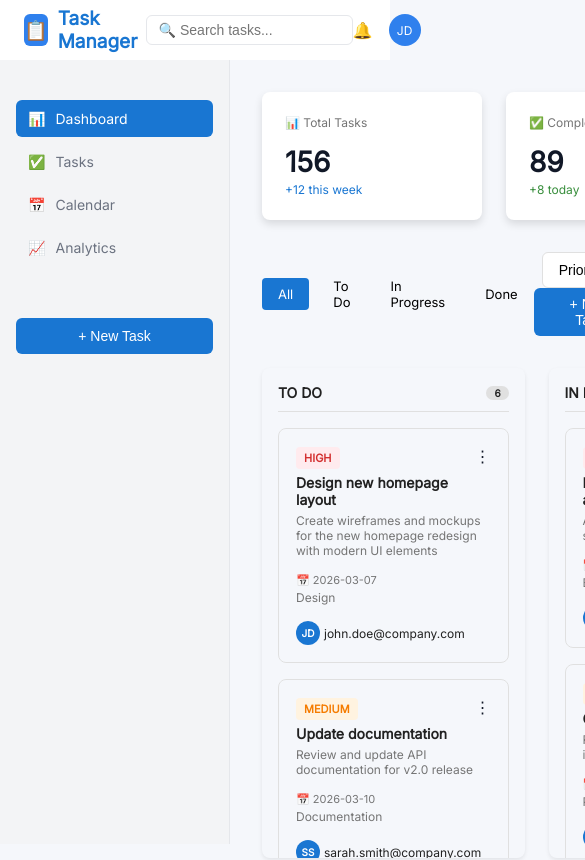
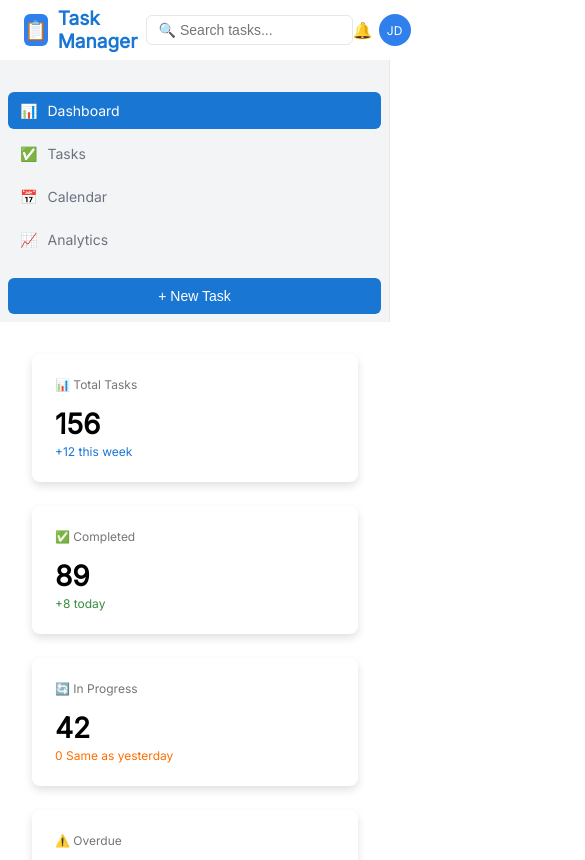
Before and after one commit to minaramsis1993/Luftborn, an Angular app: page /dashboard in a window 390 px wide. Shown: the top 860 px of the page, 585 px wide, since content can reach past the window. Built offline with nearby package versions, Linux system fonts and the light colour scheme.

Commit message:
feat: enhance responsive design and improve styling across various components

```diff
--- a/src/app/core/layout/filters-bar/filters-bar.scss
+++ b/src/app/core/layout/filters-bar/filters-bar.scss
@@ -3,19 +3,26 @@
   display: flex;
   justify-content: space-between;
   align-items: center;
+
+  @media screen and (max-width: 968px) {
+    flex-direction: column;
+    align-items: flex-start;
+    gap: 1rem;
+    margin: 1rem 0;
+  }
 }
 
 .tabs {
   display: flex;
   align-items: center;
-  gap: 8px;
+  gap: 0.5rem;
   .filter-item {
-    padding: 8px 16px;
-    border-radius: 4px;
+    padding: 0.5rem 1rem;
+    border-radius: 0.25rem;
     cursor: pointer;
     color: #000;
     font-weight: 400;
-    font-size: 13px;
+    font-size: 0.8125rem;
     transition: background 0.2s;
 
     &.active {
@@ -33,16 +40,16 @@
   background: #1976d2;
   color: white;
   border: none;
-  padding: 8px 22px;
-  border-radius: 6px;
-  font-size: 14px;
+  padding: 0.5rem 1.375rem;
+  border-radius: 0.375rem;
+  font-size: 0.875rem;
   cursor: pointer;
 }
 
 select {
   margin: 0 0.5rem;
-  padding: 8px 12px;
-  border-radius: 6px;
+  padding: 0.5rem 1rem;
+  border-radius: 0.375rem;
   border: 1px solid #e0e0e0;
   background-color: #fff;
   font-weight: 400;
@@ -53,4 +60,8 @@ select {
     outline: none;
     border-color: #1e90ff;
   }
+
+  @media screen and (max-width: 968px) {
+    margin-left: 0;
+  }
 }
--- a/src/app/core/layout/manage-task/manage-task.scss
+++ b/src/app/core/layout/manage-task/manage-task.scss
@@ -1,22 +1,22 @@
 .input-field {
-  width: 300px;
-  padding: 6px 12px;
+  width: 18.75rem;
+  padding: 0.375rem 0.75rem;
   border: 1px solid #e5e7eb;
-  border-radius: 6px;
-  font-size: 14px;
+  border-radius: 0.375rem;
+  font-size: 0.875rem;
 }
 
 .manage-task-wrapper {
   padding: 1rem;
   display: flex;
   flex-direction: column;
-  gap: 16px;
+  gap: 1rem;
 }
 
 .close-btn {
   position: absolute;
-  top: 8px;
-  right: 8px;
+  top: 0.5rem;
+  right: 0.5rem;
 }
 
 h2 {
@@ -42,8 +42,8 @@ h2 {
 .native-date-wrapper {
   label {
     display: block;
-    margin-bottom: 4px;
-    font-size: 14px;
+    margin-bottom: 0.25rem;
+    font-size: 0.875rem;
   }
 }
 
@@ -59,9 +59,9 @@ button.manage-btn {
   background: #1976d2;
   color: white;
   border: none;
-  padding: 10px;
-  border-radius: 6px;
-  font-size: 14px;
+  padding: 0.625rem 1.25rem;
+  border-radius: 0.375rem;
+  font-size: 0.875rem;
   cursor: pointer;
   &:disabled {
     background: #e5e7eb;
--- a/src/app/core/layout/sidebar/sidebar.scss
+++ b/src/app/core/layout/sidebar/sidebar.scss
@@ -1,32 +1,46 @@
 /* SIDEBAR */
 .sidebar {
-  width: 230px;
+  width: 14.375rem;
   background: #f3f4f6;
   border-right: 1px solid #e5e7eb;
   display: flex;
   flex-direction: column;
-  padding: 16px;
+  padding: 1rem;
   height: 100vh;
+  @media screen and (max-width: 968px) {
+    width: 100%;
+    height: auto;
+    padding: 0.5rem;
+    flex-direction: column;
+  }
 }
 
 /* Nav */
 nav {
   display: flex;
   flex-direction: column;
-  gap: 6px;
-  margin-top: calc(60px + 24px);
+  gap: 0.375rem;
+  margin-top: calc(3.75rem + 1.5rem);
+
+  @media screen and (max-width: 968px) {
+    flex-direction: column;
+  }
 }
 
 nav a {
   display: flex;
   align-items: center;
-  gap: 10px;
-  padding: 10px 12px;
-  font-size: 14px;
+  gap: 0.625rem;
+  padding: 0.625rem 0.75rem;
+  font-size: 0.875rem;
   color: #6b7280;
-  border-radius: 6px;
+  border-radius: 0.375rem;
   text-decoration: none;
   cursor: pointer;
+
+  @media screen and (max-width: 968px) {
+    height: fit-content;
+  }
 }
 
 nav a.active {
@@ -44,8 +58,12 @@ nav a:hover:not(.active) {
   background: #1976d2;
   color: white;
   border: none;
-  padding: 10px;
-  border-radius: 6px;
-  font-size: 14px;
+  padding: 0.625rem 1.25rem;
+  border-radius: 0.375rem;
+  font-size: 0.875rem;
   cursor: pointer;
+
+  @media screen and (max-width: 968px) {
+    margin-top: 1.25rem;
+  }
 }
--- a/src/app/core/layout/tasks-list-per-priority/tasks-list-per-priority.scss
+++ b/src/app/core/layout/tasks-list-per-priority/tasks-list-per-priority.scss
@@ -16,24 +16,24 @@
   align-items: center;
   margin-bottom: 1rem;
   border-bottom: 1px solid #e0e0e0;
-  padding-bottom: 10px;
+  padding-bottom: 0.625rem;
 
   .title {
     font-weight: 700;
-    font-size: 14px;
+    font-size: 0.875rem;
     text-transform: uppercase;
     color: #212121;
   }
 
   .number {
-    border-radius: 12px;
+    border-radius: 0.75rem;
     display: flex;
     justify-content: center;
     align-items: center;
     background-color: #e0e0e0;
-    padding: 1px 8px;
+    padding: 1px 0.5rem;
     font-weight: 700;
-    font-size: 10px;
+    font-size: 0.625rem;
     color: #212121;
   }
 }
@@ -59,9 +59,9 @@
 
   .priority-pill {
     border-radius: 0.25rem;
-    padding: 4px 8px;
+    padding: 0.25rem 0.5rem;
     text-transform: uppercase;
-    font-size: 11px;
+    font-size: 0.6875rem;
     font-weight: 700;
     &.high {
       background-color: #ffebee;
@@ -77,25 +77,25 @@
     }
   }
   .title {
-    margin-top: 8px;
-    margin-bottom: 5px;
+    margin-top: 0.5rem;
+    margin-bottom: 0.3125rem;
     font-weight: 700;
-    font-size: 14px;
+    font-size: 0.875rem;
     color: #212121;
   }
 
   .description {
-    font-size: 12px;
+    font-size: 0.75rem;
     font-weight: 400;
     color: #757575;
     margin-bottom: 0.9375rem;
   }
 
   .dueDate {
-    font-size: 11px;
+    font-size: 0.6875rem;
     font-weight: 400;
     color: #757575;
-    margin-bottom: 3px;
+    margin-bottom: 0.1875rem;
   }
   .tags {
     font-weight: 400;
@@ -109,10 +109,10 @@
     margin-top: 1rem;
 
     .avatar {
-      width: 24px;
-      height: 24px;
+      width: 1.5rem;
+      height: 1.5rem;
       border-radius: 50%;
-      margin-right: 4px;
+      margin-right: 0.25rem;
       background-color: #1976d2;
       color: #fff;
       font-size: 0.625rem;
@@ -123,7 +123,7 @@
     }
 
     .email {
-      font-size: 12px;
+      font-size: 0.75rem;
       font-weight: 400;
       color: #212121;
     }
--- a/src/app/core/layout/topbar/topbar.scss
+++ b/src/app/core/layout/topbar/topbar.scss
@@ -1,10 +1,10 @@
 .topbar {
-  height: 60px;
+  height: 3.75rem;
   background: white;
   display: flex;
   align-items: center;
   justify-content: space-between;
-  padding: 0 24px;
+  padding: 0 1.5rem;
   position: fixed;
   top: 0;
   left: 0;
@@ -17,46 +17,50 @@
   display: flex;
   align-items: center;
   justify-content: center;
-  gap: 10px;
+  gap: 0.625rem;
   font-weight: bold;
-  font-size: 19px;
+  font-size: 1.1875rem;
   color: #1976d2;
 }
 
 .logo-icon {
-  width: 32px;
-  height: 32px;
+  width: 2rem;
+  height: 2rem;
   display: flex;
   align-items: center;
   justify-content: center;
   background: #2f80ed;
-  border-radius: 6px;
+  border-radius: 0.375rem;
 }
 
 .search {
-  width: 300px;
-  padding: 6px 12px;
+  width: 18.75rem;
+  padding: 0.375rem 0.75rem;
   border: 1px solid #e5e7eb;
-  border-radius: 6px;
-  font-size: 14px;
+  border-radius: 0.375rem;
+  font-size: 0.875rem;
 }
 
 .right-section {
   display: flex;
   align-items: center;
-  gap: 16px;
+  gap: 1rem;
+
+  @media screen and (max-width: 968px) {
+    gap: 0.375rem;
+  }
 }
 
 .avatar {
-  width: 32px;
-  height: 32px;
+  width: 2rem;
+  height: 2rem;
   background: #2f80ed;
   color: white;
   border-radius: 50%;
   display: flex;
   align-items: center;
   justify-content: center;
-  font-size: 12px;
+  font-size: 0.75rem;
 }
 
 .bell,
--- a/src/app/features/dashboard/dashboard.page.scss
+++ b/src/app/features/dashboard/dashboard.page.scss
@@ -1,12 +1,21 @@
 .stats-grid {
   display: grid;
   grid-template-columns: repeat(4, minmax(220px, 1fr));
-  gap: 24px;
+  gap: 1.5rem;
+
+  @media screen and (max-width: 968px) {
+    display: flex;
+    flex-direction: column;
+  }
 }
 
 .tasks-lists-grid-container {
-  margin-top: 32px;
+  margin-top: 2rem;
   display: grid;
   grid-template-columns: repeat(3, 1fr);
-  gap: 24px;
+  gap: 1.5rem;
+  @media screen and (max-width: 968px) {
+    display: flex;
+    flex-direction: column;
+  }
 }
--- a/src/app/layout/shell/shell.scss
+++ b/src/app/layout/shell/shell.scss
@@ -12,16 +12,26 @@ header {
   top: 0;
   left: 0;
   right: 0;
-  height: 64px;
+  height: 4rem;
   background: white;
   border-bottom: 1px solid #e5e7eb;
   z-index: 1000;
 }
 
 main {
-  margin-top: 60px;
-  padding: 32px;
+  margin-top: 4rem;
+  padding: 2rem;
   &.tasks-active {
     margin-top: 1.25rem;
   }
+
+  @media screen and (max-width: 968px) {
+    margin-top: 0;
+  }
 }
+
+@media screen and (max-width: 968px) {
+  .layout {
+    flex-direction: column;
+  }
+}
--- a/src/app/shared/ui/stat-card/stat-card.scss
+++ b/src/app/shared/ui/stat-card/stat-card.scss
@@ -1,26 +1,26 @@
 .stat-card {
   background: white;
-  padding: 23px;
-  border-radius: 8px;
+  padding: 1.4375rem;
+  border-radius: 0.5rem;
   width: 100%;
   box-shadow: 0px 4px 8px 0px #0000001f;
 }
 
 .title {
-  font-size: 12px;
+  font-size: 0.75rem;
   color: #757575;
-  margin-bottom: 8px;
+  margin-bottom: 0.5rem;
   font-weight: 400;
 }
 
 .value {
-  font-size: 28px;
+  font-size: 1.75rem;
   font-weight: 700;
-  margin-top: 15px;
-  margin-bottom: 3px;
+  margin-top: 0.9375rem;
+  margin-bottom: 0.1875rem;
 }
 
 .trend {
-  font-size: 12px;
+  font-size: 0.75rem;
   color: #16a34a;
 }
--- a/src/styles.scss
+++ b/src/styles.scss
@@ -1,27 +1,4 @@
 @import '@angular/material/prebuilt-themes/indigo-pink.css';
-
-/* ================================
-   DESIGN TOKENS
-================================ */
-
-:root {
-  --color-bg: #f5f7fb;
-  --color-surface: #ffffff;
-  --color-primary: #1976d2;
-  --color-sidebar: #1e293b;
-  --color-text-primary: #111827;
-  --color-text-secondary: #6b7280;
-  --color-border: #e5e7eb;
-
-  --radius-md: 12px;
-  --radius-lg: 16px;
-
-  --shadow-card: 0 4px 20px rgba(0, 0, 0, 0.05);
-}
-
-/* ================================
-   RESET
-================================ */
 
 * {
   box-sizing: border-box;
```
